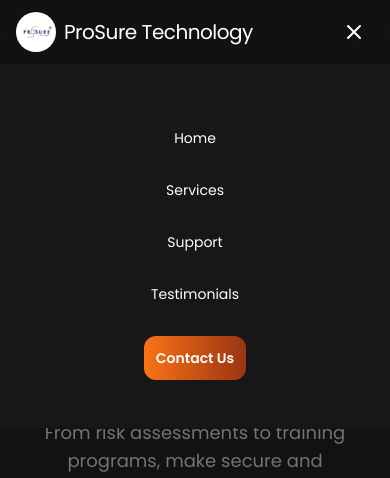
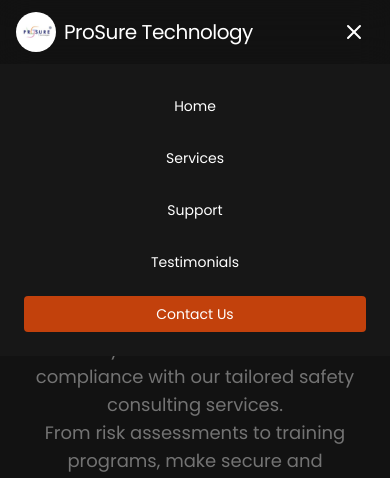
Before and after one commit to Adi4512/prosuretech, a React (Vite) app: page / in a window 390 px wide. Both pictures are taken after a click on the button 354 px from the left and 32 px from the top of the page. Shown: the top 478 px of the page. Built offline with nearby package versions, Linux system fonts and the light colour scheme.

Commit message:
mobile responsive for navlinks

```diff
--- a/src/components/NavBar.jsx
+++ b/src/components/NavBar.jsx
@@ -1,5 +1,5 @@
 import React from "react";
-import { Menu, MenuIcon, X } from "lucide-react";
+import { Menu, X } from "lucide-react";
 import { useState } from "react";
 import { navItems } from "../constants";
 import companyLogo from "../assets/companyLogo.jpeg";
@@ -9,24 +9,34 @@ import { NavLink } from "react-router-dom";
 const NavBar = () => {
   const [drawer, setDrawer] = useState(false);
 
+  // Toggle the mobile drawer
   const toggleDrawer = () => {
     setDrawer(!drawer);
   };
+
+  // Close drawer and ensure scrolling is restored
+  const closeDrawer = () => {
+    setDrawer(false);
+  };
+
   return (
     <>
-      <nav className="sticky top-0 z-40 py-3 backdrop-blur-lg border-b border-neutral-700/80 ">
+      <nav className="sticky top-0 z-40 py-3 backdrop-blur-lg border-b border-neutral-700/80">
         <div className="container px-4 mx-auto relative text-sm">
           <div className="flex justify-between items-center">
+            {/* Logo Section */}
             <div className="flex items-center flex-shrink-0">
               <img
                 className="h-10 w-10 mr-2 rounded-full"
                 src={companyLogo}
-                alt="Company-Logo"
+                alt="Company Logo"
               />
               <span className="text-xl tracking-tight cursor-pointer hover:text-slate-600 transition duration-300 ease-in-out">
                 <a href="/">ProSure Technology</a>
               </span>
             </div>
+
+            {/* Desktop Navigation */}
             <ul className="hidden lg:flex space-x-12 mr-32">
               {navItems.map((item, index) => (
                 <li
@@ -45,7 +55,7 @@ const NavBar = () => {
                     <Link
                       to={item.href}
                       smooth={true}
-                      offset={50}
+                      offset={-70}
                       duration={1000}
                     >
                       {item.label}
@@ -54,14 +64,18 @@ const NavBar = () => {
                 </li>
               ))}
             </ul>
-            <div className="hidden lg:flex justify-end ">
+
+            {/* Desktop Contact Button */}
+            <div className="hidden lg:flex justify-end">
               <NavLink
                 to="/contact"
-                className=" hover:text-black bg-gradient-to-r from-orange-500 to-orange-800 py-3 px-3 rounded-xl hover:bg-gradient-to-r hover:from-orange-700 hover:to-orange-900 transition duration-300 ease-in-out transform hover:scale-110"
+                className="hover:text-black bg-gradient-to-r from-orange-500 to-orange-800 py-3 px-3 rounded-xl hover:bg-gradient-to-r hover:from-orange-700 hover:to-orange-900 transition duration-300 ease-in-out transform hover:scale-110"
               >
                 Contact Us
               </NavLink>
             </div>
+
+            {/* Mobile Drawer Toggle */}
             <div className="flex flex-col lg:hidden z-50">
               <button onClick={toggleDrawer} className="p-2">
                 {drawer ? (
@@ -72,18 +86,29 @@ const NavBar = () => {
               </button>
             </div>
           </div>
+
+          {/* Mobile Drawer */}
           {drawer && (
-            <div className=" fixed top-[64px] left-0 z-30 flex flex-col items-center justify-center w-full  bg-neutral-900 p-12">
+            <div className="fixed top-[64px] left-0 z-50 w-full bg-neutral-900 text-center p-6 flex flex-col gap-4">
               {navItems.map((item, index) => (
-                <ul key={index}>
-                  <li className="py-4 hover:text-slate-600 cursor-pointer transition duration-300 ease-in-out transform hover:scale-110">
-                    {item.label}
-                  </li>
-                </ul>
+                <Link
+                  key={index}
+                  to={item.href}
+                  smooth={true}
+                  duration={1000}
+                  className="py-2 text-white cursor-pointer hover:text-slate-400"
+                  onClick={closeDrawer} // Close drawer on click
+                >
+                  {item.label}
+                </Link>
               ))}
-              <div className="mt-4 hover:text-black bg-gradient-to-r from-orange-500 to-orange-800 py-3 px-3 rounded-xl font-semibold hover:bg-gradient-to-r hover:from-orange-700 hover:to-orange-900 transition duration-300 ease-in-out transform hover:scale-110">
+              <NavLink
+                to="/contact"
+                className="text-white bg-orange-700 py-2 px-4 rounded hover:bg-orange-600"
+                onClick={closeDrawer} // Close drawer
+              >
                 Contact Us
-              </div>
+              </NavLink>
             </div>
           )}
         </div>
```
